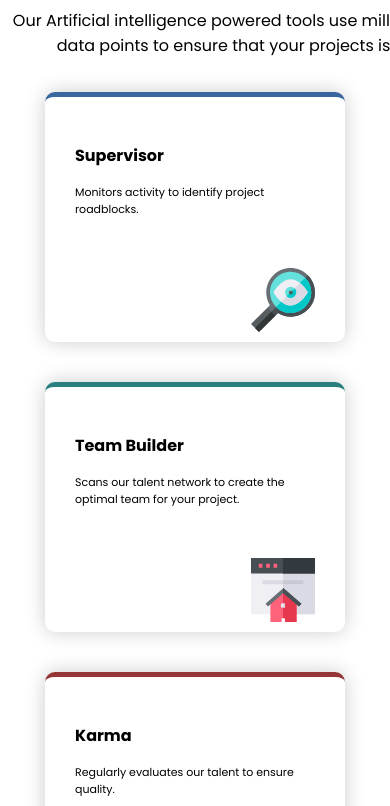
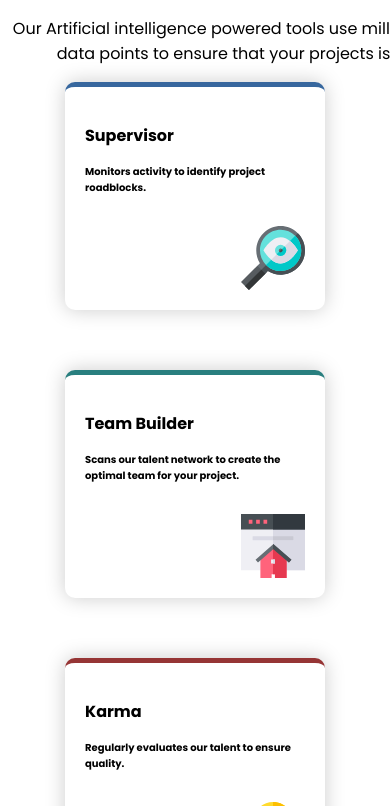
Before and after one commit to olashina201/four_card_feature, a plain HTML site: page index.html in a window 390 px wide. Shown: the part 160-966 px from the top of the page. Drawn offline with Linux system fonts and the light colour scheme.

Commit message:
remove only from media query

```diff
--- a/assets/css/style.css
+++ b/assets/css/style.css
@@ -15,6 +15,11 @@
 }
 
 .container{
+    margin: 0 auto;
+    display: flex;
+    flex-direction: column;
+    justify-content: center;
+    align-content: center;
     background-color: white;
     box-sizing: border-box;
 }
@@ -22,11 +27,11 @@
 
 .card-one, .card-two, .card-three, .card-four{
     margin: 0 auto;
-    max-width: 300px;
-    min-height: 250px;
-    padding: 30px;
+    width: 260px;
+    height: max-content;
+    padding: 20px;
     box-sizing: border-box;
-    margin-bottom: 40px;
+    margin-bottom: 60px;
     border-radius: 10px;
     background-color: #fff;
     box-shadow: 0 0 20px #ccc;
@@ -66,10 +71,10 @@
 }
 
 .mm{
-    margin-bottom: 50px;
-    font-size: 11px;
+    margin-bottom: 30px;
+    font-size: 10px;
     font-family: 'Poppins';
-    font-weight: normal;
+    font-weight: 550;
 }
 
 .power{
@@ -99,13 +104,13 @@ svg{
 }
 
 
-@media only screen and (min-width: 992px){
+@media screen and (min-width: 700px){
     .card-group{
         margin: 0 auto;
         display: grid;
         width: 75%;
         align-content: center;
-        grid-gap: 5px;
+        grid-gap: 15px;
     }
     .card-one{
         grid-row: 2;
@@ -129,10 +134,14 @@ svg{
     }
 }
 
-@media only screen and (min-width: 480px){
+@media screen and (min-width: 200px){
     .card-group{
+        align-content: ;
+        margin: 0 auto;
         display: grid;
-        grid-template-columns: repeat(1);
-        align-content: center;
+        justify-content: center;
+    }
+    .container{
+        margin: 0 auto;
     }
 }
--- a/index.html
+++ b/index.html
@@ -14,7 +14,7 @@
             <p class="sm">Reliable, efficient delivery</p>
             <p class="power">Powered by Technology</p>
             <p class="sm-1">Our Artificial intelligence powered tools use millions of project <br />data points to ensure that your projects is success</p>
-        </div><br>
+        </div>
         <div class="card-group">
             <div class="card-one">
                 <p class="title">Supervisor</p>
```
